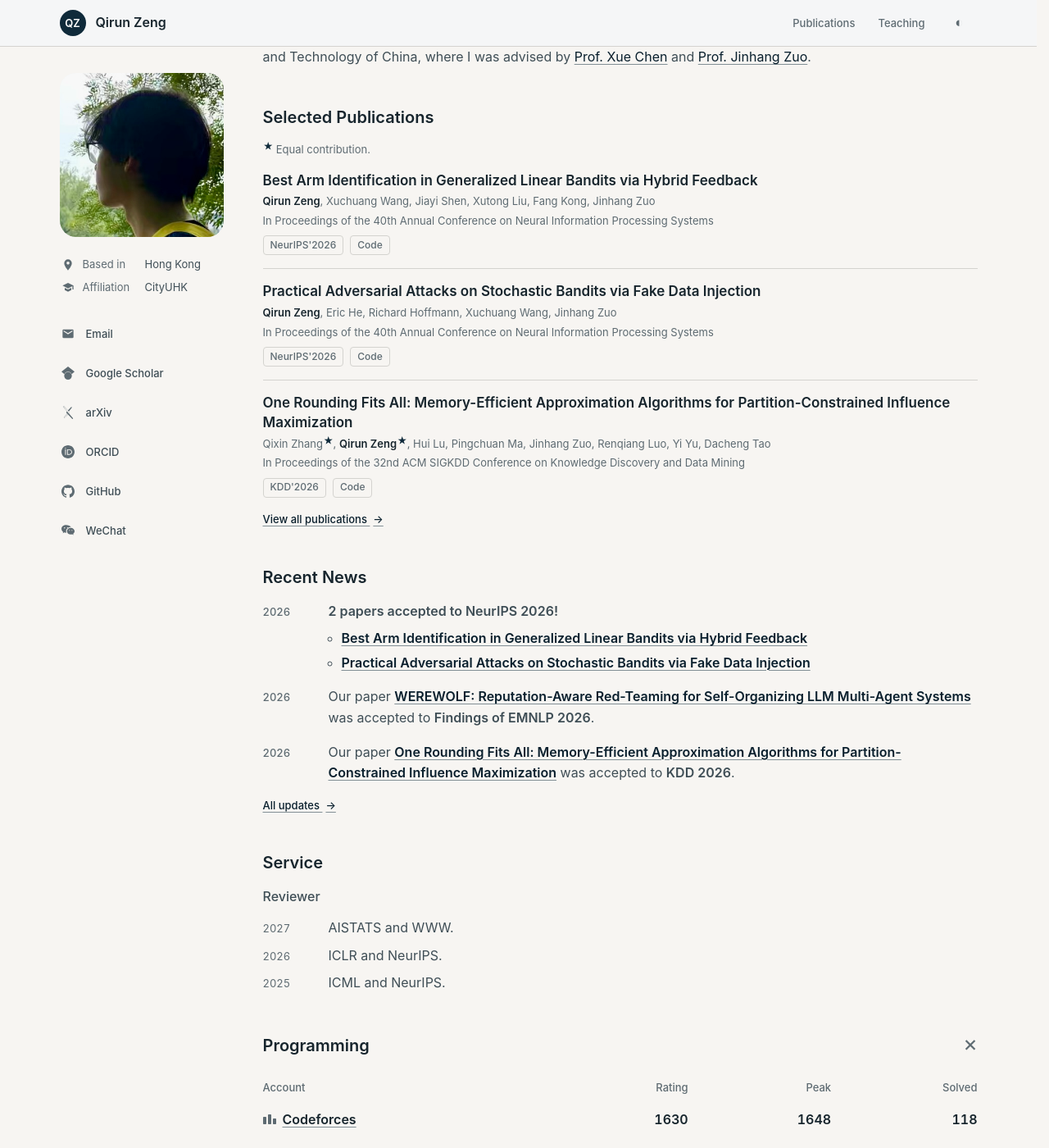
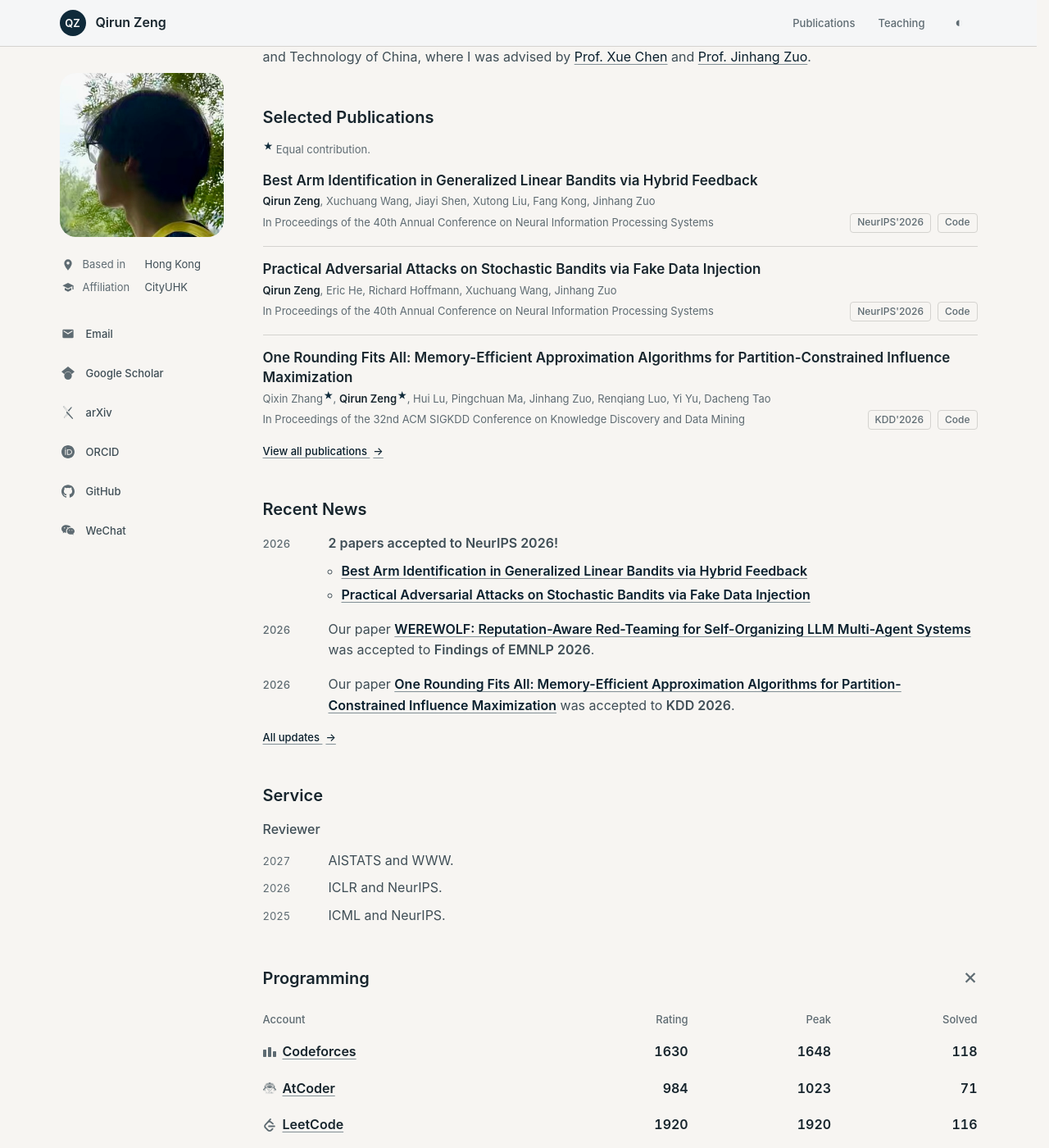
Before and after one commit to qirunzeng/qirunzeng.github.io, a Jekyll site: the page built from index.html, in a window 1280 px wide and 1400 px high, scrolled down 291 px. Shown: the whole window at 82% size. Built offline with Jekyll 4.4.1, drawn with Linux system fonts in a browser that asks for light colours.

Commit message:
Align publication tags with venues and wrap per paper

```diff
--- a/_data/assets.json
+++ b/_data/assets.json
@@ -1,4 +1,4 @@
 {
-  "css": "ba91bbae93452208",
+  "css": "3a75e073f6581920",
   "js": "49c589e744dc6c23"
 }
--- a/_includes/publication.html
+++ b/_includes/publication.html
@@ -13,7 +13,22 @@
       {% for author in include.paper.authors %}{% if author.me %}<strong>{{ author.name }}</strong>{% else %}{{ author.name }}{% endif %}{% if author.equal %}<sup class="publication__equal-marker" title="Equal contribution">⋆</sup>{% endif %}{% if author.mentored %}<sup class="publication__mentor-marker" title="Mentored student">†</sup>{% endif %}{% unless forloop.last %}, {% endunless %}{% endfor %}
     </p>
 
-    <p class="publication__venue">{{ include.paper.venue }}</p>
+    <div class="publication__venue">
+      <span class="publication__venue-text">{{ include.paper.venue }}</span>
+      {% if include.paper.links %}
+        <span class="publication__links" aria-label="Links for {{ include.paper.title | escape }}">
+          {% for link in include.paper.links %}
+            {% assign link_url = link.url %}
+            {% if link.paper %}{% assign link_url = include.paper.url %}{% endif %}
+            {% if link_url %}
+              <a class="tag tag--{{ link.type }}" href="{{ link_url | relative_url }}"{% if link_url contains '://' %} target="_blank" rel="noopener noreferrer"{% endif %}>{{ link.label }}</a>
+            {% else %}
+              <span class="tag tag--{{ link.type }}">{{ link.label }}</span>
+            {% endif %}
+          {% endfor %}
+        </span>
+      {% endif %}
+    </div>
 
     {% if include.extended %}
       <details class="publication__disclosure">
@@ -27,23 +42,7 @@
             {% if include.paper.doi %}<a class="publication__doi" href="https://doi.org/{{ include.paper.doi }}" target="_blank" rel="noopener noreferrer">DOI {{ include.paper.doi }}</a>{% endif %}
             {% if site.data.features.scholar_enabled == true and citation and citation.citations > 0 %}<a class="publication__citations" href="https://scholar.google.com/citations?view_op=view_citation&amp;hl=en&amp;user=sITttdEAAAAJ&amp;citation_for_view={{ citation.scholar_id }}" target="_blank" rel="noopener noreferrer">Cited by {{ citation.citations }}</a>{% endif %}
           </p>
-    {% endif %}
 
-    <div class="publication__resources">
-      {% if include.paper.links %}
-        <p class="publication__links" aria-label="Links for {{ include.paper.title }}">
-          {% for link in include.paper.links %}
-            {% assign link_url = link.url %}
-            {% if link.paper %}{% assign link_url = include.paper.url %}{% endif %}
-            {% if link_url %}
-              <a class="tag tag--{{ link.type }}" href="{{ link_url | relative_url }}"{% if link_url contains '://' %} target="_blank" rel="noopener noreferrer"{% endif %}>{{ link.label }}</a>
-            {% else %}
-              <span class="tag tag--{{ link.type }}">{{ link.label }}</span>
-            {% endif %}
-          {% endfor %}
-        </p>
-      {% endif %}
-      {% if include.extended %}
           {% if include.paper.abstract or include.paper.abstract_status %}
             <div class="publication__abstract">
               <h4>Abstract</h4>
@@ -54,9 +53,6 @@
               {% endif %}
             </div>
           {% endif %}
-      {% endif %}
-    </div>
-    {% if include.extended %}
         </div>
       </details>
     {% endif %}
--- a/assets/css/main.css
+++ b/assets/css/main.css
@@ -464,6 +464,10 @@ button, a {
   vertical-align: 0.32em;
 }
 .publication__venue {
+  display: flex;
+  flex-wrap: wrap;
+  align-items: center;
+  gap: var(--space-1) var(--space-3);
   color: var(--muted);
   font-size: var(--text-meta);
   font-style: normal;
@@ -485,15 +489,17 @@ button, a {
 .publication__metadata a {
   color: inherit;
 }
-.publication__links, .teaching-item__links {
+.teaching-item__links {
   display: flex;
   flex-wrap: wrap;
   gap: var(--space-2);
 }
-.publication__resources {
-  display: grid;
-  margin-top: var(--space-1);
-  gap: var(--space-1);
+.publication__links {
+  display: inline-flex;
+  max-width: 100%;
+  margin-inline-start: auto;
+  flex-wrap: wrap;
+  gap: var(--space-2);
 }
 .publication__disclosure {
   min-width: 0;
@@ -526,8 +532,7 @@ button, a {
   gap: var(--space-2);
   padding-top: var(--space-2);
 }
-.publication__expanded > .publication__metadata,
-.publication__expanded > .publication__resources {
+.publication__expanded > .publication__metadata {
   margin-top: 0;
 }
 .tag {
```
Also changed, not shown: README.md. Lines whose indentation alone changed are shown as unchanged.
